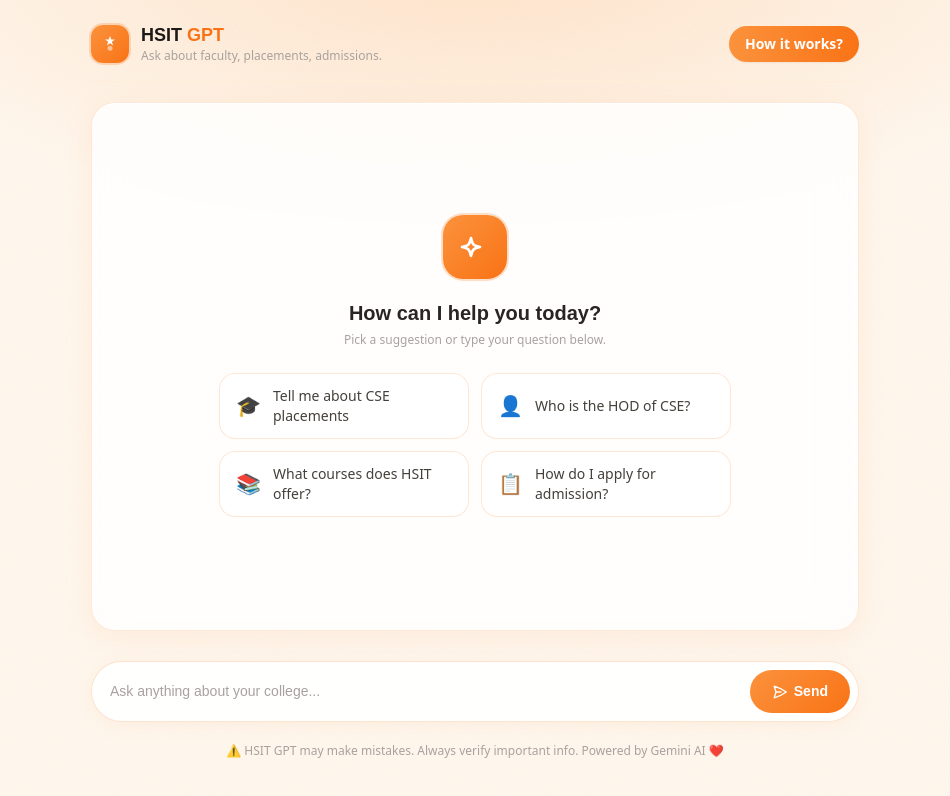
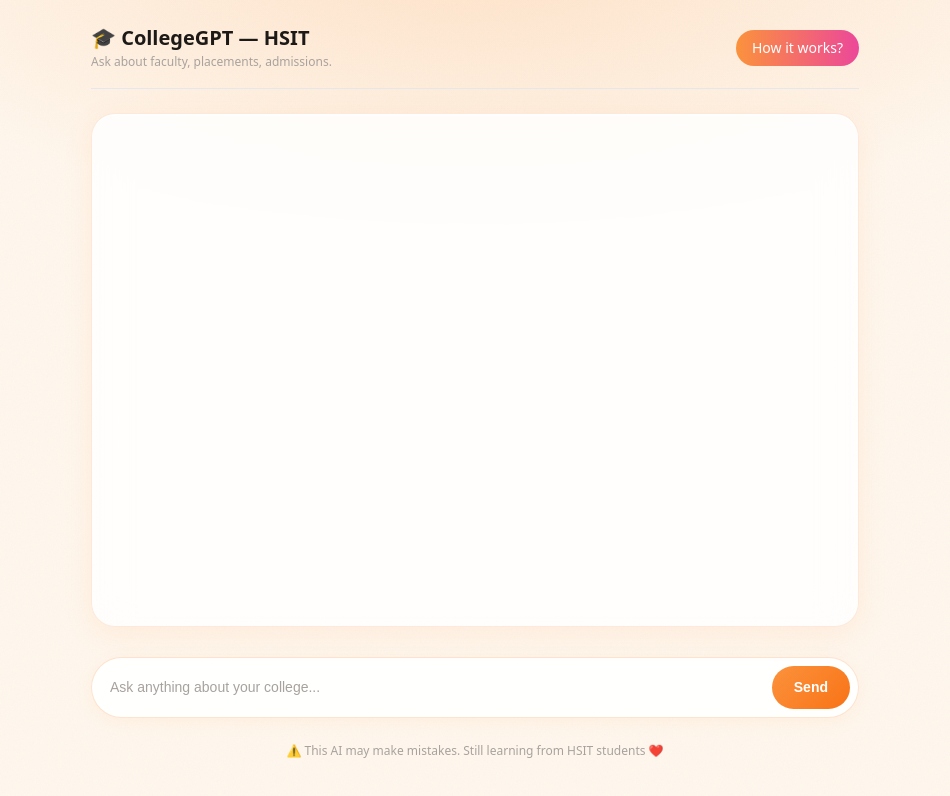
Before and after one commit to Mallikarjunrk2/collage-2, a Next.js app: page / in a window 1280 px wide. Shown: the top 796 px of the page, without its empty margins (165-1115 px from the left). Built offline with nearby package versions, Linux system fonts and the light colour scheme.

Commit message:
Update index.js

```diff
--- a/pages/index.js
+++ b/pages/index.js
@@ -1,11 +1,4 @@
 import { useState, useEffect, useRef } from "react";
-
-const SUGGESTIONS = [
-  { icon: "🎓", text: "Tell me about CSE placements" },
-  { icon: "👤", text: "Who is the HOD of CSE?" },
-  { icon: "📚", text: "What courses does HSIT offer?" },
-  { icon: "📋", text: "How do I apply for admission?" },
-];
 
 export default function Home() {
   const [messages, setMessages] = useState([]);
@@ -15,17 +8,16 @@
 
   useEffect(() => {
     endRef.current?.scrollIntoView({ behavior: "smooth" });
-  }, [messages, loading]);
+  }, [messages]);
 
-  async function send(text) {
-    const question = (text || q).trim();
-    if (!question) return;
+  async function send() {
+    if (!q.trim()) return;
 
     const userMsg = {
       id: Date.now(),
       role: "user",
-      text: question,
-      time: new Date().toLocaleTimeString([], { hour: "2-digit", minute: "2-digit" }),
+      text: q.trim(),
+      time: new Date().toLocaleTimeString(),
     };
 
     setMessages((m) => [...m, userMsg]);
@@ -36,7 +28,7 @@
       const res = await fetch("/api/ask", {
         method: "POST",
         headers: { "content-type": "application/json" },
-        body: JSON.stringify({ question }),
+        body: JSON.stringify({ question: userMsg.text }),
       });
 
       const json = await res.json();
@@ -46,18 +38,18 @@
         role: "bot",
         text: json.answer,
         source: json.source,
-        time: new Date().toLocaleTimeString([], { hour: "2-digit", minute: "2-digit" }),
+        time: new Date().toLocaleTimeString(),
       };
 
       setMessages((m) => [...m, botMsg]);
-    } catch {
+    } catch (err) {
       setMessages((m) => [
         ...m,
         {
           id: Date.now(),
           role: "bot",
-          text: "⚠️ Error contacting API. Please try again.",
-          time: new Date().toLocaleTimeString([], { hour: "2-digit", minute: "2-digit" }),
+          text: "Error contacting API.",
+          time: new Date().toLocaleTimeString(),
         },
       ]);
     }
@@ -65,85 +57,57 @@
     setLoading(false);
   }
 
-  const isEmpty = messages.length === 0 && !loading;
-
   return (
-    <div className="container min-h-screen flex justify-center p-4 sm:p-6">
+    <div className="container min-h-screen flex justify-center p-6">
       <div className="w-full max-w-3xl flex flex-col">
 
-        {/* ── HEADER ── */}
-        <header className="flex items-center gap-3 mb-5 pb-4 border-b border-orange-100">
-          <div className="logo-icon">
-            <svg className="w-5 h-5 text-white" fill="currentColor" viewBox="0 0 24 24">
-              <path d="M12 2l1.5 4.5H18l-3.75 2.7 1.5 4.5L12 11.1l-3.75 2.6 1.5-4.5L6 6.5h4.5z"/>
-              <circle cx="12" cy="17" r="3" opacity=".5"/>
-            </svg>
-          </div>
+        {/* HEADER */}
+        <div className="flex items-center gap-4 mb-6 pb-4 border-b">
           <div>
-            <h1 className="text-lg font-bold leading-tight" style={{ fontFamily: 'Sora, sans-serif' }}>
-              HSIT <span className="text-orange-500">GPT</span>
-            </h1>
-            <p className="muted">Ask about faculty, placements, admissions.</p>
+            <div className="text-xl font-bold">
+              🎓 CollegeGPT — HSIT
+            </div>
+            <div className="text-sm muted">
+              Ask about faculty, placements, admissions.
+            </div>
           </div>
 
+          {/* RIGHT SIDE BUTTON */}
           <div className="ml-auto">
-            <a href="https://hsit-gpt-hub.vercel.app/#features" target="_blank" rel="noopener noreferrer">
-              <button className="px-4 py-2 rounded-full text-white text-sm font-semibold
-                bg-gradient-to-r from-orange-400 to-orange-500
-                hover:opacity-90 transition shadow-sm">
+            <a
+              href="https://hsit-gpt-hub.vercel.app/#features"
+              target="_blank"
+              rel="noopener noreferrer"
+            >
+              <button className="px-4 py-2 rounded-full text-white text-sm font-medium
+                bg-gradient-to-r from-orange-400 to-pink-500
+                hover:opacity-90 transition">
                 How it works?
               </button>
             </a>
           </div>
-        </header>
+        </div>
 
-        {/* ── CHAT BOX ── */}
+        {/* CHAT BOX */}
         <div className="chat-container flex-1">
-
-          {/* Empty state */}
-          {isEmpty && (
-            <div className="h-full flex flex-col items-center justify-center gap-5 py-6">
-              <div className="logo-icon w-16 h-16 rounded-2xl" style={{ width: 64, height: 64, borderRadius: 20 }}>
-                <svg className="w-8 h-8 text-white" fill="none" stroke="currentColor" viewBox="0 0 24 24" strokeWidth={2}>
-                  <path strokeLinecap="round" strokeLinejoin="round"
-                    d="M9.813 15.904L9 18.75l-.813-2.846a4.5 4.5 0 00-3.09-3.09L2.25 12l2.846-.813a4.5 4.5 0 003.09-3.09L9 5.25l.813 2.846a4.5 4.5 0 003.09 3.09L15.75 12l-2.846.813a4.5 4.5 0 00-3.09 3.091z"/>
-                </svg>
-              </div>
-
-              <div className="text-center">
-                <h2 style={{ fontFamily: 'Sora, sans-serif' }} className="text-xl font-bold text-stone-800">
-                  How can I help you today?
-                </h2>
-                <p className="muted mt-1">Pick a suggestion or type your question below.</p>
-              </div>
-
-              {/* Suggestion chips */}
-              <div className="grid grid-cols-1 sm:grid-cols-2 gap-3 w-full max-w-lg mt-1">
-                {SUGGESTIONS.map((s) => (
-                  <button
-                    key={s.text}
-                    className="chip text-left"
-                    onClick={() => send(s.text)}
-                  >
-                    <span className="text-xl">{s.icon}</span>
-                    <span className="text-sm font-medium text-stone-700">{s.text}</span>
-                  </button>
-                ))}
-              </div>
-            </div>
-          )}
-
-          {/* Messages */}
           {messages.map((m) => (
             <div
               key={m.id}
-              className={`flex mb-3 ${m.role === "user" ? "justify-end" : "justify-start"}`}
+              className={`flex mb-4 ${
+                m.role === "user" ? "justify-end" : "justify-start"
+              }`}
             >
-              <div className={`message ${m.role === "user" ? "user-message" : "bot-message"}`}>
+              <div
+                className={
+                  m.role === "user"
+                    ? "message user-message"
+                    : "message bot-message"
+                }
+              >
                 <div style={{ whiteSpace: "pre-wrap" }}>{m.text}</div>
 
                 {m.source && (
-                  <div className="muted mt-1.5">
+                  <div className="muted mt-1">
                     {m.source === "supabase" && "📘 Database"}
                     {m.source === "llm" && "🤖 LLM"}
                     {m.source === "local-data" && "📂 Local"}
@@ -155,43 +119,33 @@
             </div>
           ))}
 
-          {/* Typing indicator */}
-          {loading && (
-            <div className="flex justify-start mb-3">
-              <div className="bot-message message flex items-center gap-1.5">
-                <span className="dot" />
-                <span className="dot" />
-                <span className="dot" />
-              </div>
-            </div>
-          )}
-
-          <div ref={endRef} />
+          <div ref={endRef}></div>
         </div>
 
-        {/* ── INPUT ── */}
+        {/* INPUT */}
         <div className="mt-4">
           <div className="input-container">
             <input
               value={q}
               onChange={(e) => setQ(e.target.value)}
-              onKeyDown={(e) => e.key === "Enter" && !loading && send()}
+              onKeyDown={(e) => e.key === "Enter" && send()}
               placeholder="Ask anything about your college..."
               className="input-box"
             />
-            <button onClick={() => send()} disabled={loading} className="send-button">
-              <svg className="w-4 h-4" fill="none" stroke="currentColor" viewBox="0 0 24 24" strokeWidth={2}>
-                <path strokeLinecap="round" strokeLinejoin="round"
-                  d="M6 12L3.269 3.126A59.768 59.768 0 0121.485 12 59.77 59.77 0 013.27 20.876L5.999 12zm0 0h7.5"/>
-              </svg>
+
+            <button
+              onClick={send}
+              disabled={loading}
+              className="send-button"
+            >
               {loading ? "..." : "Send"}
             </button>
           </div>
         </div>
 
-        {/* ── FOOTER ── */}
-        <div className="mt-5 text-center muted pb-4">
-          ⚠️ HSIT GPT may make mistakes. Always verify important info. Powered by Gemini AI ❤️
+        {/* FOOTER */}
+        <div className="mt-6 text-center muted pb-4">
+          ⚠️ This AI may make mistakes. Still learning from HSIT students ❤️
         </div>
 
       </div>
```
